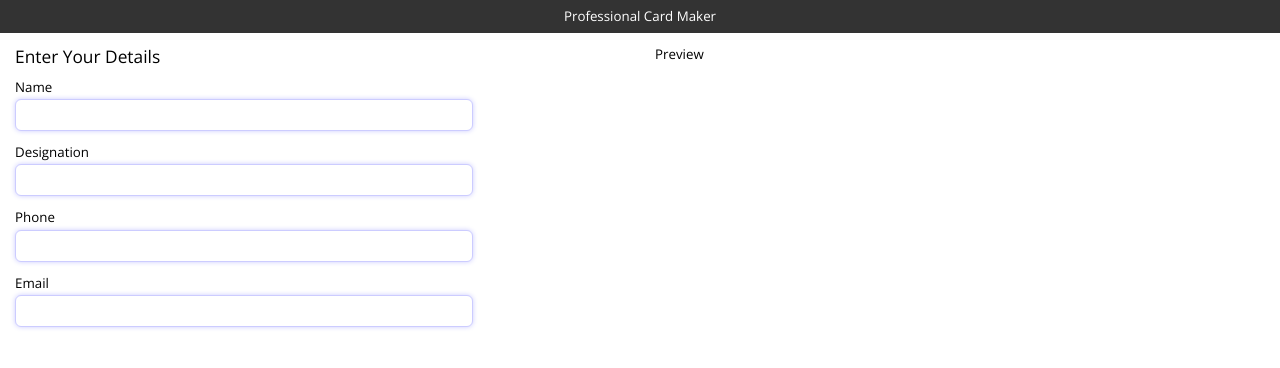
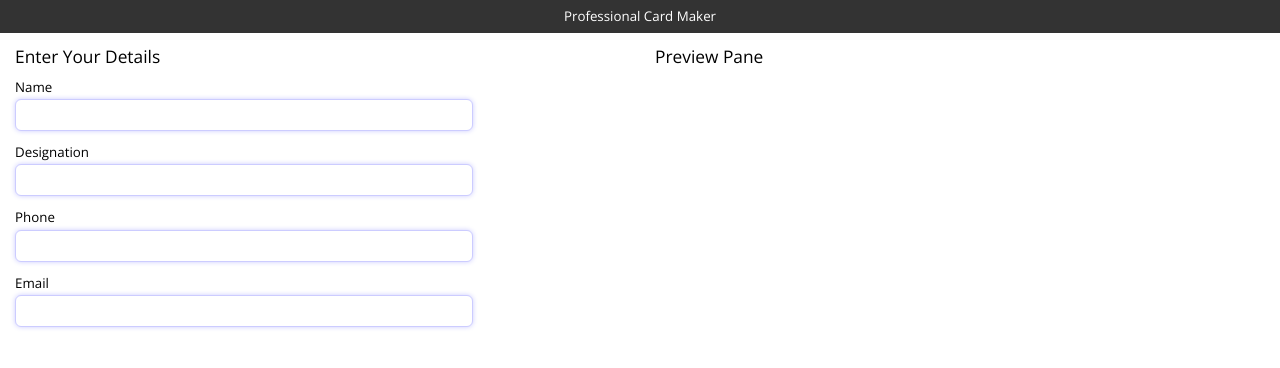
Before and after one commit to sknagar08/BusinessCardMaker, a React (Vite) app: page / in a window 1280 px wide. Shown: the top 368 px of the page. Built offline with nearby package versions, Linux system fonts and the light colour scheme.

Commit message:
Receive all form value to Preview and moved common styles from Form.scss to App.scss
* Form and Preview are connected now

```diff
--- a/src/App.scss
+++ b/src/App.scss
@@ -1,5 +1,10 @@
 .app {
   main {
     display: flex;
+    h2 {
+      font-size: 1.3em;
+      font-weight: 300;
+      margin-bottom: 15px;
+    }
   }
 }
--- a/src/components/Form/Form.scss
+++ b/src/components/Form/Form.scss
@@ -1,9 +1,4 @@
 .form {
   width: 50%;
   padding: 0 15px;
-  h2 {
-    font-size: 1.3em;
-    font-weight: 300;
-    margin-bottom: 15px;
-  }
 }
--- a/src/components/Preview/Preview.tsx
+++ b/src/components/Preview/Preview.tsx
@@ -1,7 +1,18 @@
 import "./Preview.scss";
 
-function Preview() {
-  return <section className="preview">Preview</section>;
+interface PreviewProps {
+  name: string;
+  designation: string;
+  phone: string;
+  email: string;
+}
+
+function Preview({ name, designation, phone, email }: PreviewProps) {
+  return (
+    <section className="preview">
+      <h2>Preview Pane</h2>
+    </section>
+  );
 }
 
 export default Preview;
```
